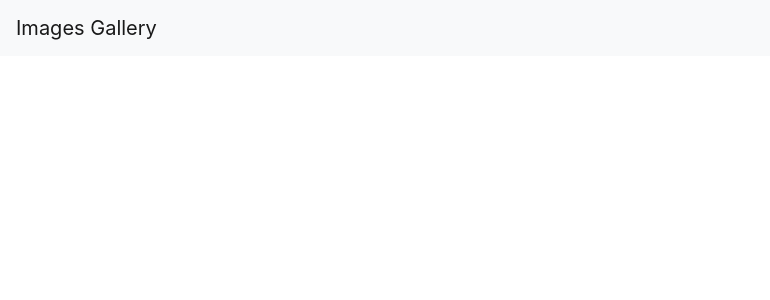
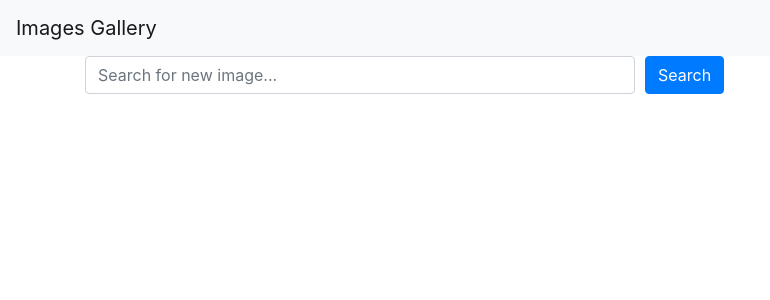
Before and after one commit to goulter/Full-Stack-Web-Development-Bootcamp-with-React-and-Python, a React (Create React App) app in the folder frontend/: page / in a window 1280 px wide. Shown: the top 300 px of the page, without its empty margins (0-770 px from the left). Built offline with nearby package versions, Linux system fonts and the light colour scheme.

Commit message:
create search component and add it to the app component

```diff
--- a/frontend/src/App.js
+++ b/frontend/src/App.js
@@ -1,10 +1,12 @@
 import 'bootstrap/dist/css/bootstrap.min.css';
 import Header from './components/header';
+import Search from './components/search';
 
 const App = () => {
   return (
     <div className="App">
       <Header title="Images Gallery"/>
+      <Search />
     </div>
   );
 }
--- /dev/null
+++ b/frontend/src/components/search.js
@@ -0,0 +1,25 @@
+import React from "react";
+import { Container, Row, Col, Form, Button } from "react-bootstrap";
+
+const Search = () => {
+  return (
+    <Container>
+      <Row>
+        <Col>
+          <Form>
+            <Form.Row>
+              <Col>
+                <Form.Control placeholder="Search for new image..." />
+              </Col>
+              <Col>
+                <Button variant="primary" type="submit">Search</Button>
+              </Col>
+            </Form.Row>
+          </Form>
+        </Col>
+      </Row>
+    </Container>
+  );
+};
+
+export default Search;
```
